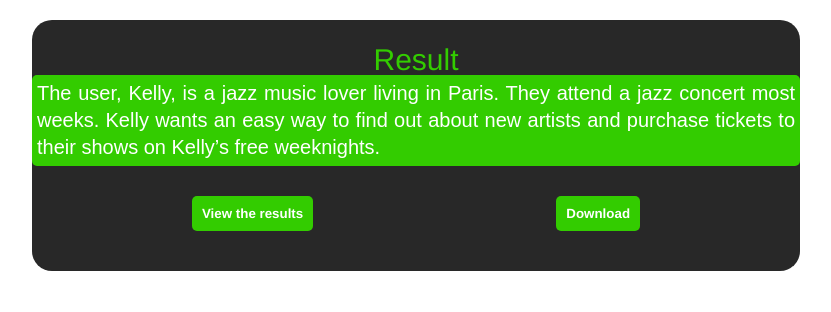
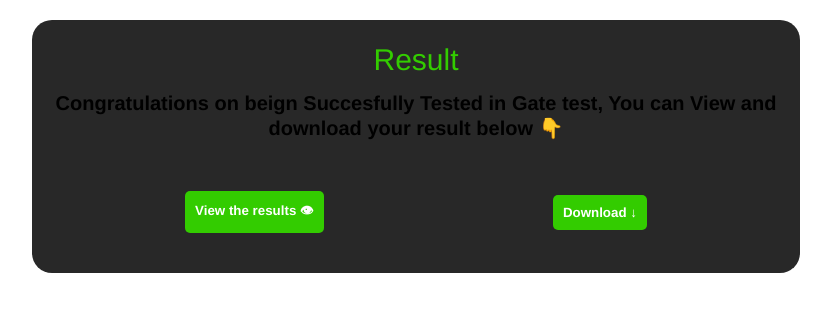
Before and after one commit to Valuegate/CicateProject, a React (Create React App) app: page /student/testresult in a window 1280 px wide. Shown: the top 312 px of the page, without its empty margins (224-1055 px from the left). Built offline with nearby package versions, Linux system fonts and the light colour scheme.

Commit message:
ui changes

```diff
--- a/src/pages/student/Testpage/TestPage.jsx
+++ b/src/pages/student/Testpage/TestPage.jsx
@@ -85,7 +85,7 @@ console.log('success');
        console.log(response.data);
           setModalOpen(true)
           setTimeout(() => {
-            Navigate('/student/student-dashboard')
+            Navigate('/student/testresult')
           },3000)
 
         }
@@ -106,7 +106,7 @@ console.log('success');
 useEffect(() => {
   const interval = setInterval(() => {
     setTimer((prev)=> prev + 1)
-    if(timer === 200){
+    if(timer === 100){
       setTimeUp(true);
       setTimeout(() => {
         Navigate('/student/student-dashboard')
--- a/src/pages/student/dashboard/dashboard.jsx
+++ b/src/pages/student/dashboard/dashboard.jsx
@@ -49,7 +49,7 @@ if (user){
       <div className='block_functions'>
         <div className='green_white'  onClick={()=>GetExams()}><div className='reg_find'>Register/Find Test Centers</div></div>
         <div className='green_white'><span className='fill_text'><img src={yuu} alt="img" className='img_jk' />Upcoming Tests</span></div>
-        <div className='green_white'> <span className={!user ? 'reg_find2' : ''}>{user ? (<button className={user ? 'reg_find' : 'reg_find2'} onClick={()=> startExams()}>Start Gate Test</button>): 'No Test For now!'}</span></div>
+        <div className='green_white'> <span className={!user ? 'reg_find2' : ''}>{user ? (<button className={user ? 'reg_find' : 'reg_find2'} onClick={()=> startExams()}>Clicking Here to Start Gate Test</button>): 'No Test For now!'}</span></div>
         <div className='green_white'><span className='fill_text'><img src={yut} alt="" className='img_jk'/>Scores</span></div>
         <div className='green_white'><a href="/" className='reg_find2'>Press to see the list</a></div>
       </div>
--- a/src/pages/student/test-result/TestResult.jsx
+++ b/src/pages/student/test-result/TestResult.jsx
@@ -32,19 +32,19 @@ const TestResult = () => {
   <div className='black-test'>
        <div className='info-test'>
         <h1 className='h12'>Result</h1>
-        <p>
-        The user, Kelly, is a jazz music lover living in Paris.
-        They attend a jazz concert most weeks.
-         Kelly wants an easy way to find out about new artists and purchase
-          tickets to their shows on Kelly’s free weeknights.
-        </p>
+      <br />
+        <div className='hhhh'>
+        Congratulations on beign Succesfully Tested in Gate test, You can View and download your result below 👇
+
+        </div>
+
        </div>
 
 
 
       <div className='below-nav2'>
-   <button onClick={()=> resultChecker()}>View the results</button>
-   <button onClick={()=> resultChecker()}>Download</button>
+   <button onClick={()=> resultChecker()}>View the results 👁</button>
+   <button onClick={()=> resultChecker()}>Download ↓</button>
 
 
  </div>
--- a/src/pages/student/testsubmit/style.css
+++ b/src/pages/student/testsubmit/style.css
@@ -47,7 +47,7 @@
   .hhhh{
     margin-bottom: 20px;
     font-family: "Gordita-Regular", Helvetica;
-    line-height: 10px;
+    line-height: 25px;
     text-align: center;
     font-weight: bold;
     font-size: 20px;
@@ -74,3 +74,15 @@
     border-radius: 5px;
     cursor: pointer;
   }
+
+  @media screen and (max-width:600px){
+    .hhhh{
+        font-size: 15px;
+        line-height: 20px;
+    }
+
+    .modal-body p {
+
+        font-size: 10px;
+      }
+  }
```
